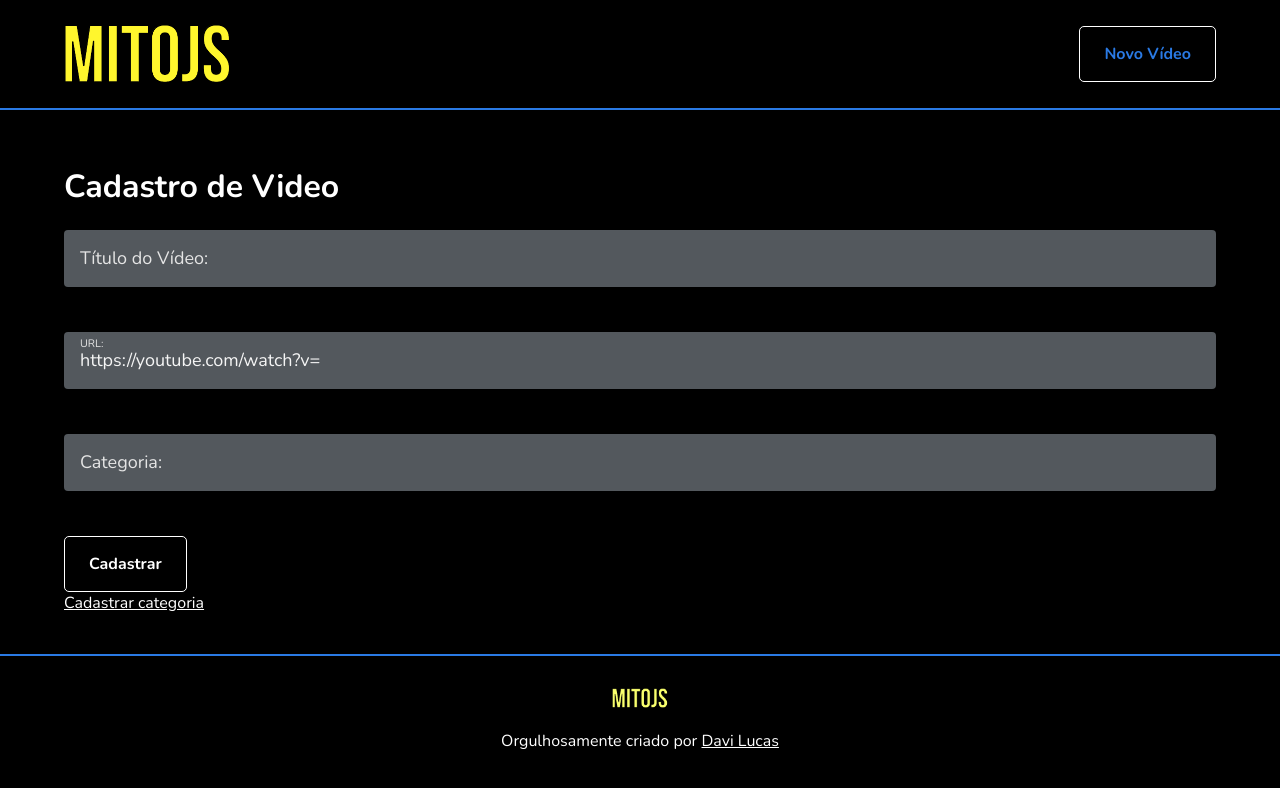
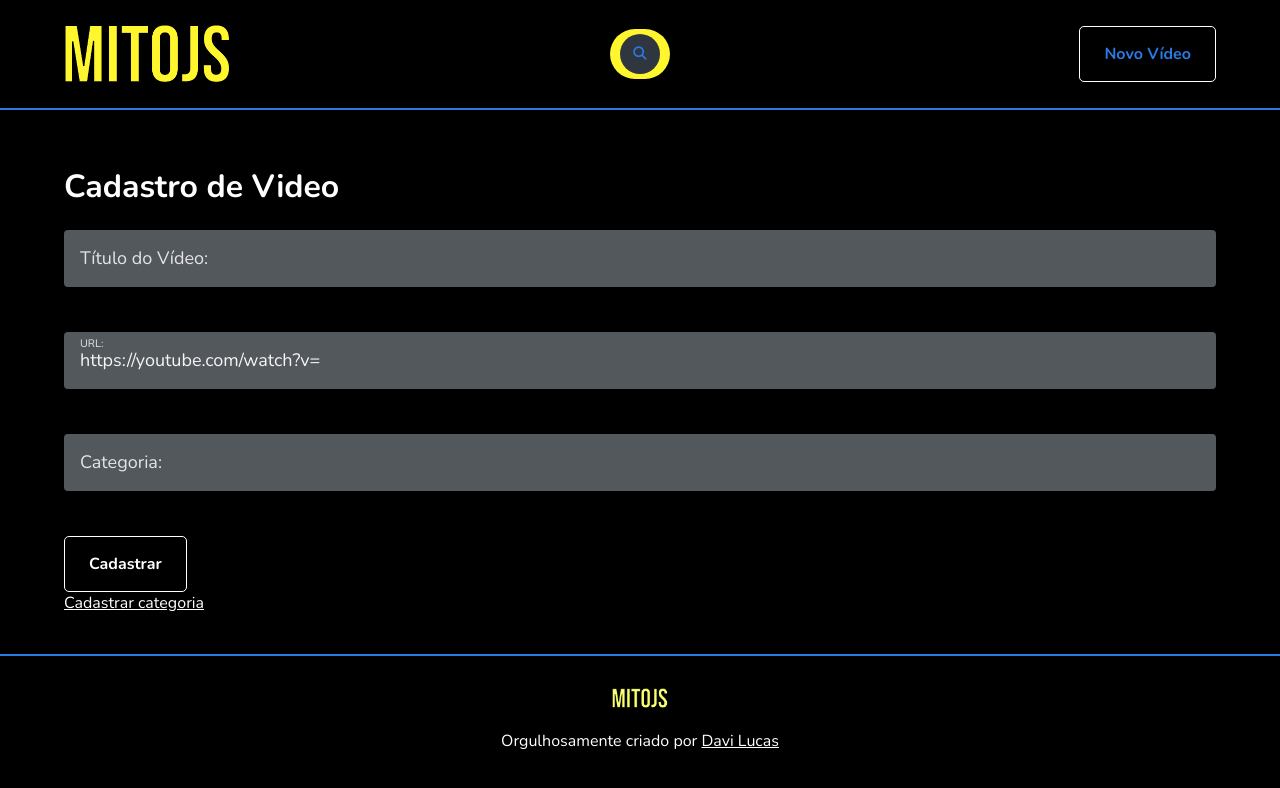
Before and after one commit to davidlpc1/mito-js-react, a React (Create React App) app: page /cadastro/video in a window 1280 px wide. Shown: the top 788 px of the page. Built offline with nearby package versions, Linux system fonts and the light colour scheme; data requests are answered from the project's data file.

Commit message:
Pesquisa de vídeos

```diff
--- a/public/index.html
+++ b/public/index.html
@@ -27,6 +27,7 @@
       work correctly both with client-side routing and a non-root public URL.
       Learn how to configure a non-root public URL by running `npm run build`.
     -->
+    <script src="https://kit.fontawesome.com/5a8574b4ce.js" crossorigin="anonymous"></script>
     <title>Mito JS</title>
   </head>
   <body>
--- a/src/components/Menu/Menu.css
+++ b/src/components/Menu/Menu.css
@@ -39,13 +39,62 @@ body {
 }
 @media (max-width: 800px) {
   .Menu {
-    height: 40px;
-    justify-content: center;
+    height: 60px;
+    justify-content: space-between;
   }
   body {
     --bodyPaddingTop: 40px;
     padding-top: var(--bodyPaddingTop);
   }
+}
+
+.search-div{
+  transform:translate(-50%,-50%);
+  background: var(--logo);
+  height:50px;
+  display:flex;
+  justify-content:space-between;
+  align-items: center;
+  border-radius: 40px;
+  padding:10px;
+  position:absolute;
+  top:50%;
+  left: 50%;
+}
+
+.search-div:hover > .search-txt{
+  width:200px;
+  padding: 0 6px;
+}
+
+.search-btn{
+  color:var(--primary);
+  width:40px;
+  height:40px;
+  border:none;
+  cursor:pointer;
+  border-radius: 50%;
+  background:#2f3640;
+  display: flex;
+  justify-content: center;
+  align-items: center;
+}
+
+.search-txt{
+  border:none;
+  background:none;
+  outline: none;
+  padding:0;
+  color:var(--primary);
+  opacity: none;
+  font-size:16px;
+  transition:300ms;
+  width:0px;
+}
+
+.search-txt::placeholder{
+  color:var(--primary);
+  opacity: 1;
 }
 
 .ButtonLink {
--- a/src/components/Menu/index.js
+++ b/src/components/Menu/index.js
@@ -1,20 +1,43 @@
 /* eslint-disable linebreak-style */
+/* eslint-disable no-param-reassign */
 /* eslint-disable react/no-array-index-key */
 /* eslint-disable react/button-has-type */
 /* eslint-disable linebreak-style */
-import React from 'react';
+import React, { useState } from 'react';
 import ButtonLink from '../ButtonLink';
 import Logo from '../../assets/images/MitoJsLogo.png';
 import './Menu.css';
 // eslint-disable-next-line import/order
-import { Link } from 'react-router-dom';
+import { Link, useHistory } from 'react-router-dom';
 
 export default function Main() {
+  const [search, setSearch] = useState('');
+  const history = useHistory();
   return (
     <nav className="Menu">
       <Link to="/">
         <img className="Logo" alt="MitoJS" src={Logo} />
       </Link>
+
+      <div className="search-div">
+        <input
+          className="search-txt"
+          type="search"
+          value={search}
+          placeholder="Pesquise um vídeo"
+          onInput={(event) => {
+            setSearch(event.target.value);
+          }}
+        />
+        <button
+          className="search-btn"
+          onClick={() => {
+            history.push(`/search/${search}`);
+          }}
+        >
+          <i className="fas fa-search" />
+        </button>
+      </div>
 
       <ButtonLink href="/cadastro/video" className="ButtonLink">
         Novo Vídeo
--- a/src/index.js
+++ b/src/index.js
@@ -6,6 +6,7 @@ import Home from './pages/Home/App';
 import Pag404 from './pages/Pag404';
 import CadastroVideo from './pages/cadastro/Video';
 import CadastroCategoria from './pages/cadastro/Categoria';
+import SearchPage from './pages/Search';
 
 ReactDOM.render(
   <BrowserRouter>
@@ -13,6 +14,7 @@ ReactDOM.render(
       <Route path="/" component={Home} exact />
       <Route path="/cadastro/video" component={CadastroVideo} />
       <Route path="/cadastro/categoria" component={CadastroCategoria} />
+      <Route path="/search/:search" component={SearchPage} />
       <Route component={Pag404} />
     </Switch>
   </BrowserRouter>,
--- /dev/null
+++ b/src/pages/Search/index.js
@@ -0,0 +1,50 @@
+/* eslint-disable linebreak-style */
+/* eslint-disable react/no-array-index-key */
+/* eslint-disable linebreak-style */
+import React, { useEffect, useState } from 'react';
+import { useParams } from 'react-router-dom';
+import PageDefault from '../../components/PageDefault';
+import videosRepository from '../../repositories/video';
+import VideoCard from '../../components/Carousel/components/VideoCard/index';
+import Slider from '../../components/Carousel/components/Slider/index';
+
+const SearchPage = () => {
+  const [videosSearched, setVideosSearched] = useState([]);
+  const { search } = useParams();
+
+  useEffect(async () => {
+    const response = await videosRepository.search(search);
+    setVideosSearched(response);
+    console.log(response);
+  }, []);
+  return (
+    <PageDefault>
+
+      <h1>
+        Você pesquisou por:
+        {' '}
+        <br />
+        {search}
+      </h1>
+      <Slider>
+        {videosSearched.map((video, index) => (
+          <VideoCard
+            videoTitle={video.titulo}
+            videoURL={video.url}
+            categoryColor="blue"
+            key={`video__${video.titulo}__${index}`}
+          >
+            {video.titulo}
+          </VideoCard>
+        ))}
+      </Slider>
+
+      <a href="/">
+        Voltar à Home
+      </a>
+
+    </PageDefault>
+  );
+};
+
+export default SearchPage;
--- a/src/repositories/video.js
+++ b/src/repositories/video.js
@@ -22,6 +22,20 @@ function create(objetoDoVideo) {
     });
 }
 
+function search(videoName) {
+  return fetch(`${URL_VIDEOS}?q=${videoName}`)
+    .then(async (response) => {
+      if (response.ok) {
+        const resposta = await response.json();
+
+        return resposta;
+      }
+
+      throw new Error('Não foi possível encontrar os dados :(');
+    });
+}
+
 export default {
   create,
+  search,
 };
```
